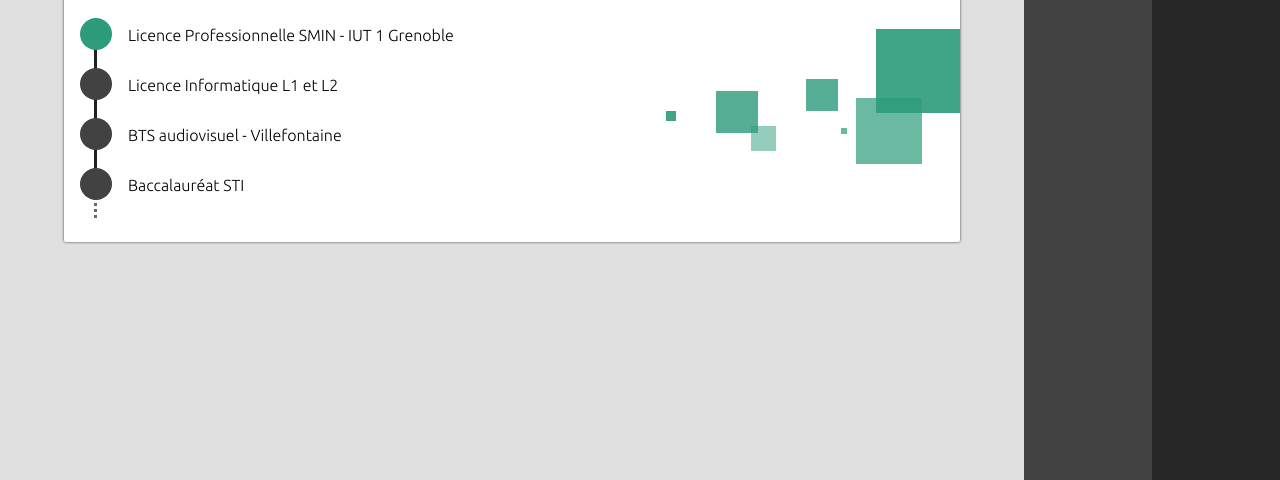
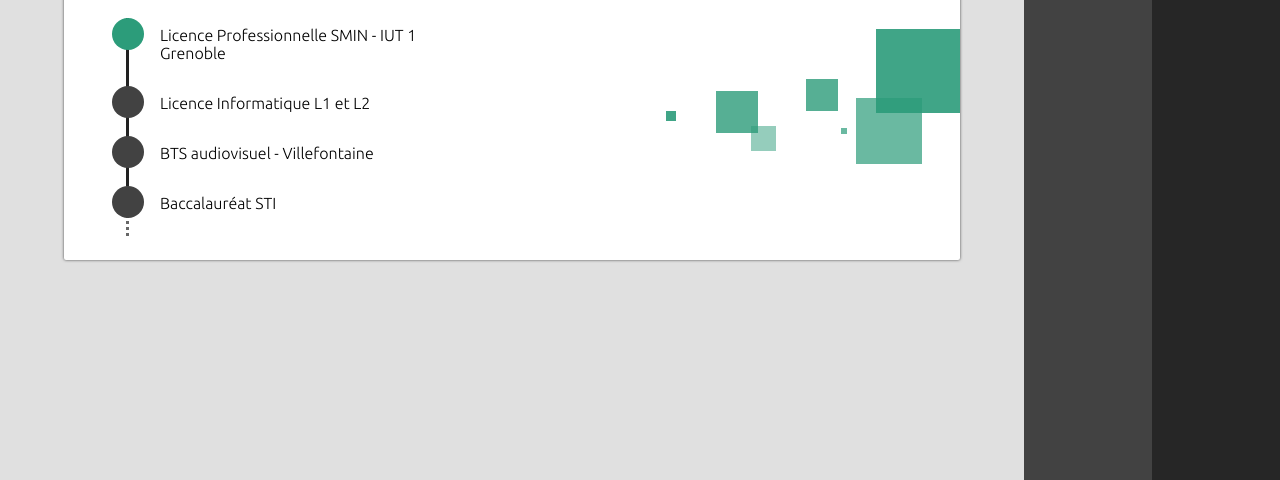
Before and after one commit to lheido/lheido.github.io, a plain HTML site: page index.html in a window 1280 px wide. Shown: the part 320-800 px from the top of the page. Drawn offline with Linux system fonts and the light colour scheme.

Commit message:
ajustement margin-left section formation

```diff
--- a/assets/scss/design.scss
+++ b/assets/scss/design.scss
@@ -104,6 +104,7 @@
                 clear: left;
                 padding: $default-padding;
                 margin: 0;
+                margin-left: $default-padding * 2;
                 ul {
                     margin: 0;
                     padding-left: $default-padding * 2;
```
Also changed, not shown: assets/css/design.css.
